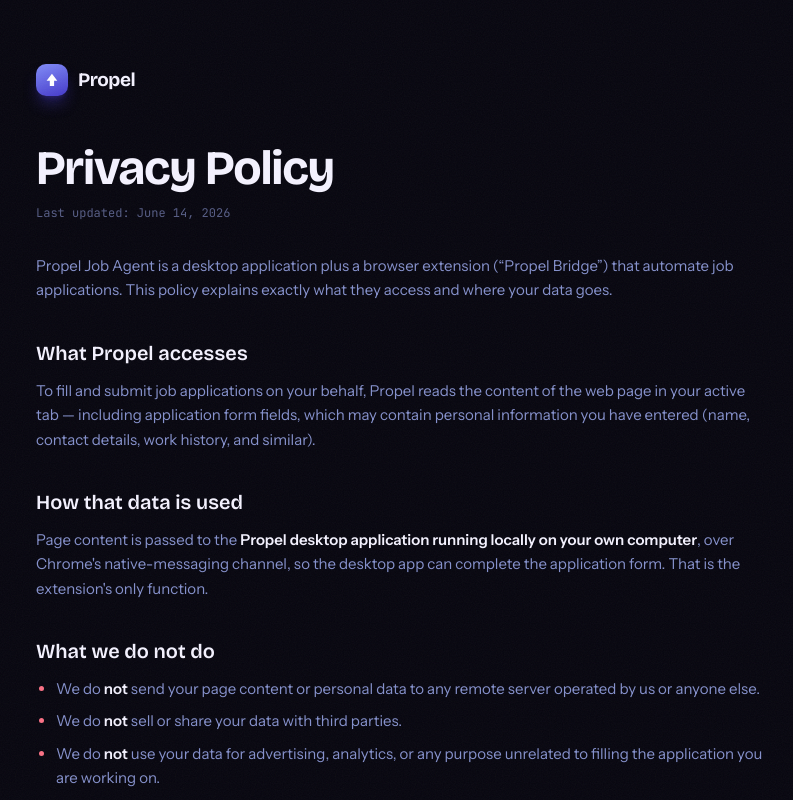
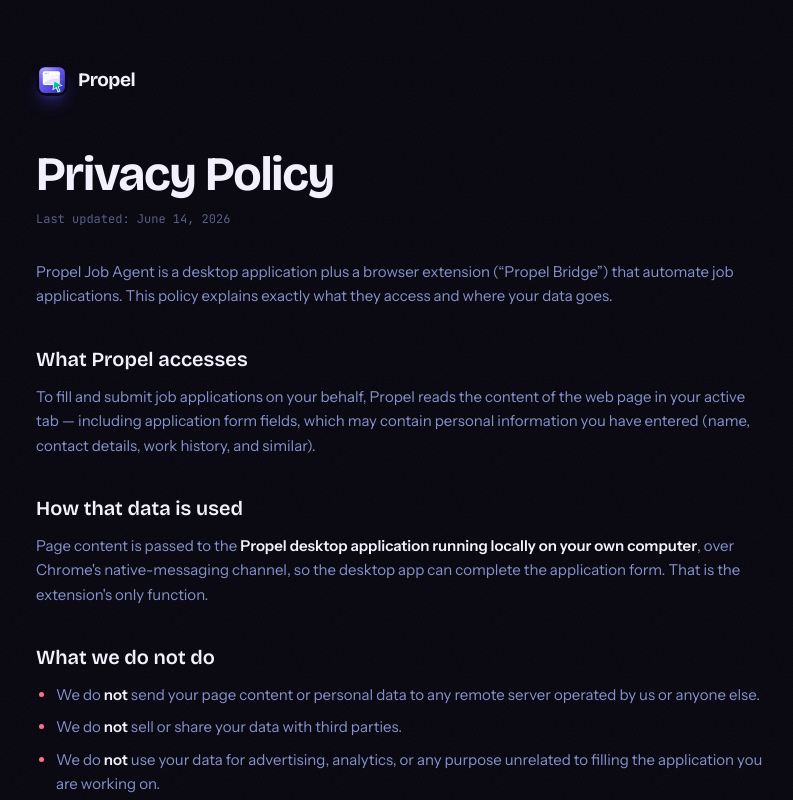
Before and after one commit to zachrizzo/propel-website, a Next.js app: page /privacy in a window 1280 px wide. Shown: the top 800 px of the page, without its empty margins (240-1033 px from the left). Built offline with nearby package versions, Linux system fonts and the light colour scheme.

Commit message:
Update Propel website logo

```diff
--- a/app/layout.tsx
+++ b/app/layout.tsx
@@ -82,7 +82,13 @@
       "max-video-preview": -1,
     },
   },
-  icons: { icon: "/icon-128.png", apple: "/icon-128.png" },
+  icons: {
+    icon: [
+      { url: "/icon.svg", type: "image/svg+xml" },
+      { url: "/icon-128.png", sizes: "128x128", type: "image/png" },
+    ],
+    apple: "/icon-128.png",
+  },
   category: "technology",
   other: {
     "apple-mobile-web-app-title": site.name,
--- a/app/page.tsx
+++ b/app/page.tsx
@@ -2,6 +2,7 @@
 import Nav from "@/components/Nav";
 import HeroFlow from "@/components/HeroFlow";
 import Reveal from "@/components/Reveal";
+import Logo from "@/components/Logo";
 import { PrimaryDownload, DownloadTrio } from "@/components/DownloadButtons";
 import { site } from "@/lib/site";
 
@@ -269,15 +270,7 @@
       <footer className="relative border-t border-iris-400/10 px-5 py-12">
         <div className="mx-auto flex max-w-6xl flex-col items-center justify-between gap-6 sm:flex-row">
           <div className="flex items-center gap-2.5">
-            <span
-              className="grid h-7 w-7 place-items-center rounded-lg"
-              style={{ background: "linear-gradient(160deg,#818cf8,#4338ca)" }}
-            >
-              <svg width="14" height="14" viewBox="0 0 100 100" aria-hidden>
-                <path d="M50 16 L80 54 H62 V84 H38 V54 H20 Z" fill="#fff" />
-              </svg>
-            </span>
-            <span className="font-display text-sm font-semibold text-cream">Propel</span>
+            <Logo size={28} />
             <span className="ml-2 font-mono text-[12px] text-iris-300/40">© 2026</span>
           </div>
           <nav className="flex items-center gap-6 text-[14px] text-iris-300/70">
--- a/components/Logo.tsx
+++ b/components/Logo.tsx
@@ -1,18 +1,16 @@
 export default function Logo({ size = 32 }: { size?: number }) {
   return (
     <span className="inline-flex items-center gap-2.5">
-      <span
-        className="grid place-items-center rounded-[10px] shadow-lg shadow-iris-700/40"
+      <img
+        src="/icon.svg"
+        alt=""
+        aria-hidden="true"
+        className="shrink-0 rounded-[10px] shadow-lg shadow-iris-700/40"
         style={{
           width: size,
           height: size,
-          background: "linear-gradient(160deg, #818cf8, #4338ca)",
         }}
-      >
-        <svg width={size * 0.56} height={size * 0.56} viewBox="0 0 100 100" aria-hidden>
-          <path d="M50 16 L80 54 H62 V84 H38 V54 H20 Z" fill="#fff" />
-        </svg>
-      </span>
+      />
       <span className="font-display text-[19px] font-bold tracking-tight text-cream">Propel</span>
     </span>
   );
```
Also changed, not shown: public/icon-128.png, public/icon.svg (added).
